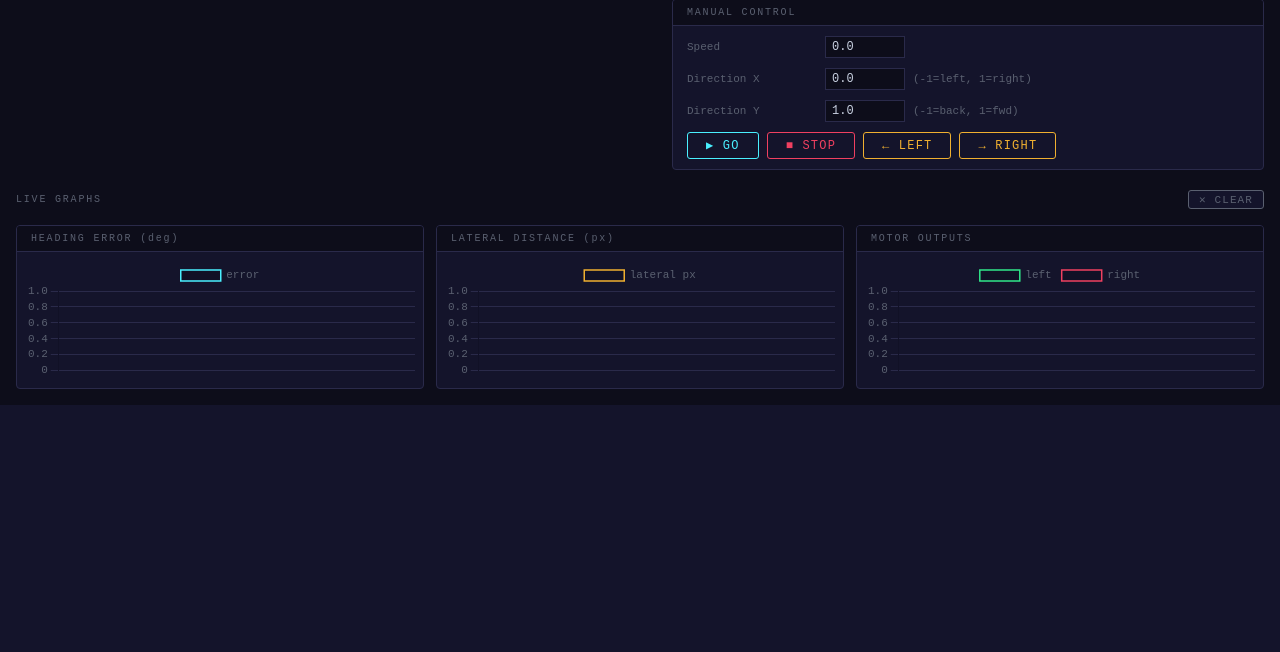
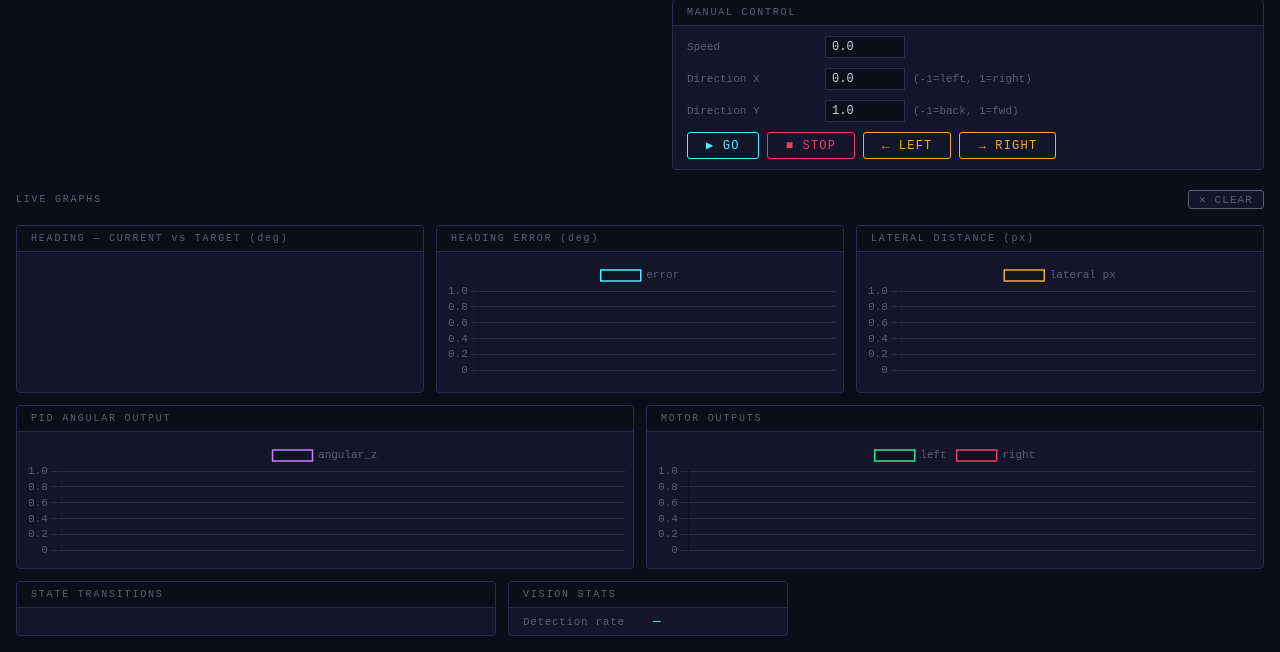
Before and after one commit to Yaremadzulynsky/MTE380_SR, a Flask app: template robot_control_system/web_server/templates/index.html in a window 1280 px wide. Shown: the part 714-1366 px from the top of the page. Before the commit the page ends 1119 px from the top, so only its background shows below. Run offline with Flask 3, Linux system fonts and the light colour scheme; the template is opened without the code that fills it, so the values that code supplies are empty.

Commit message:
more logs

```diff
--- a/robot_control_system/hardware/robot.py
+++ b/robot_control_system/hardware/robot.py
@@ -66,6 +66,7 @@ class Robot:
 
         self._last_heartbeat = 0.0
         self._last_drive: tuple[float, float] = (0.0, 0.0)
+        self._last_angular_z: float = 0.0
         self._running = False
 
     # ── Public API ────────────────────────────────────────────────────────────
@@ -209,6 +210,7 @@ class Robot:
                 'speed_scale':       self._speed_scale,
                 'linear_speed_mps':  self._linear_speed,
                 'last_drive':        self._last_drive,
+                'angular_z':         self._last_angular_z,
                 'heartbeat_age_s':   hb_age,
             }
 
@@ -271,7 +273,8 @@ class Robot:
 
             self._bridge.send_drive(left, right)
             with self._lock:
-                self._last_drive = (left, right)
+                self._last_drive    = (left, right)
+                self._last_angular_z = angular_z if override is None else 0.0
 
             log.debug('target_hdg=%.1f° hdg_fb=%.1f° speed=%.2f', math.degrees(target_heading), math.degrees(hdg_fb), speed_scale)
 
--- a/robot_control_system/web_server/templates/index.html
+++ b/robot_control_system/web_server/templates/index.html
@@ -425,6 +425,11 @@
   <div style="display:flex; gap:12px; flex-wrap:wrap;">
 
     <div class="panel" style="flex:1; min-width:320px;">
+      <div class="panel-title">HEADING — CURRENT vs TARGET (deg)</div>
+      <div style="padding:8px;"><canvas id="chart-heading-abs" height="120"></canvas></div>
+    </div>
+
+    <div class="panel" style="flex:1; min-width:320px;">
       <div class="panel-title">HEADING ERROR (deg)</div>
       <div style="padding:8px;"><canvas id="chart-heading" height="120"></canvas></div>
     </div>
@@ -435,11 +440,32 @@
     </div>
 
     <div class="panel" style="flex:1; min-width:320px;">
+      <div class="panel-title">PID ANGULAR OUTPUT</div>
+      <div style="padding:8px;"><canvas id="chart-angular" height="120"></canvas></div>
+    </div>
+
+    <div class="panel" style="flex:1; min-width:320px;">
       <div class="panel-title">MOTOR OUTPUTS</div>
       <div style="padding:8px;"><canvas id="chart-motors" height="120"></canvas></div>
     </div>
 
   </div>
+
+  <div style="display:flex; gap:12px; flex-wrap:wrap;">
+    <div class="panel" style="flex:1; min-width:320px; max-width:480px;">
+      <div class="panel-title">STATE TRANSITIONS</div>
+      <div id="state-log" style="padding:8px 14px; font-size:11px; font-family:'Courier New',monospace; max-height:160px; overflow-y:auto;"></div>
+    </div>
+
+    <div class="panel" style="flex:1; min-width:200px; max-width:280px;">
+      <div class="panel-title">VISION STATS</div>
+      <div class="row">
+        <span class="lbl">Detection rate</span>
+        <span class="val accent" id="vision-det-rate">&mdash;</span>
+      </div>
+    </div>
+  </div>
+
 </div>
 
 <script>
@@ -716,6 +742,10 @@
     { label: 'lateral px', data: [], borderColor: '#f0b030', borderWidth: 1.5, pointRadius: 0, tension: 0.2 },
   ]);
 
+  const chartAngular = makeChart('chart-angular', [
+    { label: 'angular_z', data: [], borderColor: '#c080ff', borderWidth: 1.5, pointRadius: 0, tension: 0.2 },
+  ]);
+
   const chartMotors = makeChart('chart-motors', [
     { label: 'left',  data: [], borderColor: '#30e88a', borderWidth: 1.5, pointRadius: 0, tension: 0.2 },
     { label: 'right', data: [], borderColor: '#f04060', borderWidth: 1.5, pointRadius: 0, tension: 0.2 },
@@ -734,7 +764,7 @@
   }
 
   function clearCharts() {
-    [chartHeading, chartLateral, chartMotors].forEach(c => {
+    [chartHeadingAbs, chartHeading, chartLateral, chartAngular, chartMotors].forEach(c => {
       c.data.labels = [];
       c.data.datasets.forEach(ds => ds.data = []);
       c.update('none');
@@ -747,16 +777,42 @@
     const drive = d.hardware && d.hardware.last_drive;
     const line  = d.line;
 
+    pushChart(chartHeadingAbs,
+      hdg ? hdg.current_deg : null,
+      hdg ? hdg.target_deg  : null,
+    );
+
     const headingErr = hdg ? hdg.current_deg - hdg.target_deg : null;
     pushChart(chartHeading, headingErr);
 
     const latPx = (line && line.found) ? line.lateral_distance_px : null;
     pushChart(chartLateral, latPx);
 
+    pushChart(chartAngular, d.hardware ? d.hardware.angular_z : null);
+
     pushChart(chartMotors,
       drive ? drive.left  : null,
       drive ? drive.right : null,
     );
+
+    // State log
+    if (d.state_log) {
+      const el = document.getElementById('state-log');
+      if (el) {
+        el.innerHTML = d.state_log.slice().reverse().map(e => {
+          const t = new Date(e.ts * 1000).toLocaleTimeString();
+          const col = e.state === 'stopped' ? 'var(--warning)' : 'var(--success)';
+          return `<div style="color:${col}; padding:2px 0;">${t} &nbsp; ${e.state.toUpperCase()}</div>`;
+        }).join('');
+      }
+    }
+
+    // Vision stats
+    if (d.vision) {
+      const pct = (d.vision.detection_rate * 100).toFixed(1);
+      const col = d.vision.detection_rate > 0.7 ? 'success' : d.vision.detection_rate > 0.3 ? 'warning' : 'danger';
+      set('vision-det-rate', pct + '%', col);
+    }
   }
 
   // Load gains on page load
```
Also changed, not shown: robot_control_system/vision/line_detector.py (+13 -0 lines), robot_control_system/web_server/server.py (+14 -0 lines).
